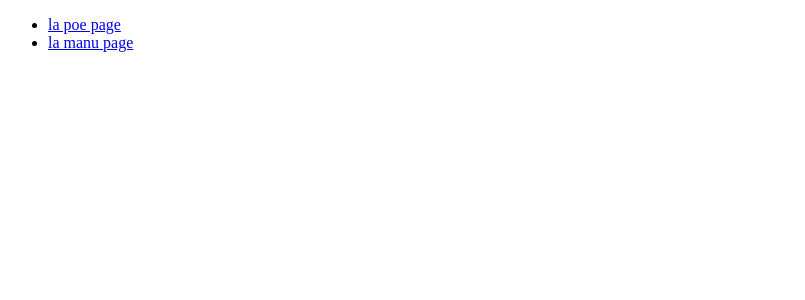
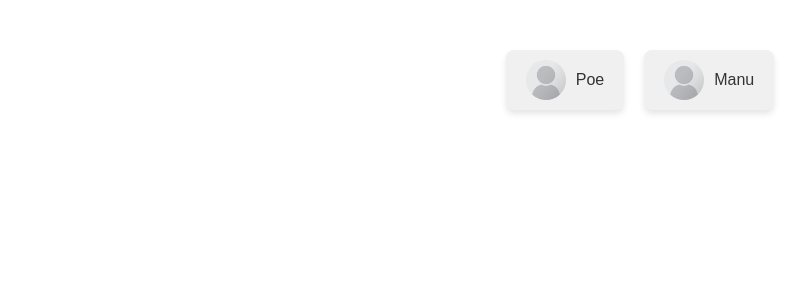
Before and after one commit to manucorsu/tp-portfolio, an Angular app: page / in a window 1280 px wide. Shown: the top 300 px of the page, without its empty margins (0-805 px from the left). Built offline with nearby package versions, Linux system fonts and the light colour scheme.

Commit message:
select-portfolio-page fea

```diff
--- a/src/app/features/manu-page/manu-page.html
+++ b/src/app/features/manu-page/manu-page.html
@@ -1,2 +1,2 @@
 <h1>la manu page</h1>
-<a href="/"><small>volver al incio</small></a>
+<a href="/"><small>volver al inicio</small></a>
--- a/src/app/features/poe-page/poe-page.html
+++ b/src/app/features/poe-page/poe-page.html
@@ -1,2 +1,2 @@
 <h1>la poe page</h1>
-<a href="/"><small>volver al incio</small></a>
+<a href="/"><small>volver al inicio</small></a>
--- a/src/app/features/select-portfolio-page/select-portfolio-page.css
+++ b/src/app/features/select-portfolio-page/select-portfolio-page.css
@@ -0,0 +1,58 @@
+.selection-menu {
+    display: flex;
+    justify-content: center;
+    align-items: center;
+    gap: 40px;
+    margin-top: 50px;
+}
+
+.profile-button {
+    padding: 20px 40px;
+    font-size: 20px;
+    border-radius: 12px;
+}
+
+.selection-menu {
+  display: flex;
+  justify-content: center;
+  gap: 20px;
+  margin-top: 50px;
+}
+
+.profile-button {
+  display: flex;
+  align-items: center;
+  gap: 10px;
+  padding: 10px 20px;
+  border: none;
+  border-radius: 8px;
+  background-color: #f0f0f0;
+  box-shadow: 0 4px 6px rgba(0, 0, 0, 0.1);
+  cursor: pointer;
+  transition:
+    transform 0.2s,
+    box-shadow 0.2s;
+}
+
+.profile-button:hover {
+  transform: translateY(-2px);
+  box-shadow: 0 6px 8px rgba(0, 0, 0, 0.15);
+}
+
+.profile-button:active {
+  transform: translateY(0);
+  box-shadow: 0 4px 6px rgba(0, 0, 0, 0.1);
+}
+
+.profile-picture {
+  width: 40px;
+  height: 40px;
+  border-radius: 50%;
+  object-fit: cover;
+}
+
+.profile-button span {
+  font-size: 16px;
+  font-weight: 500;
+  color: #333;
+}
--- a/src/app/features/select-portfolio-page/select-portfolio-page.html
+++ b/src/app/features/select-portfolio-page/select-portfolio-page.html
@@ -1,4 +1,10 @@
-<ul>
-  <li><a href="/poe">la poe page</a></li>
-  <li><a href="/manu">la manu page</a></li>
-</ul>
+<div class="selection-menu">
+  <button class="profile-button" onclick="window.location.href='/poe'">
+    <img src="placeholder-pp.png" alt="Poe" class="profile-picture" />
+    <span>Poe</span>
+  </button>
+  <button class="profile-button" onclick="window.location.href='/manu'">
+    <img src="placeholder-pp.png" alt="Poe" class="profile-picture" />
+    <span>Manu</span>
+  </button>
+</div>
```
Also changed, not shown: public/placeholder-pp.png (added).
